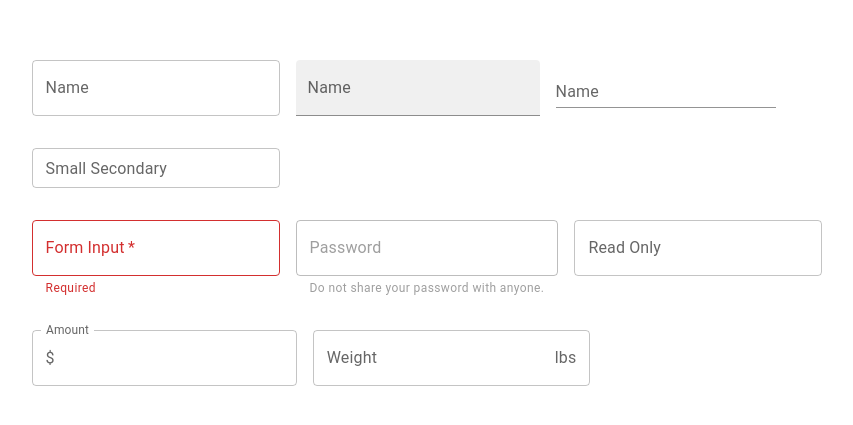
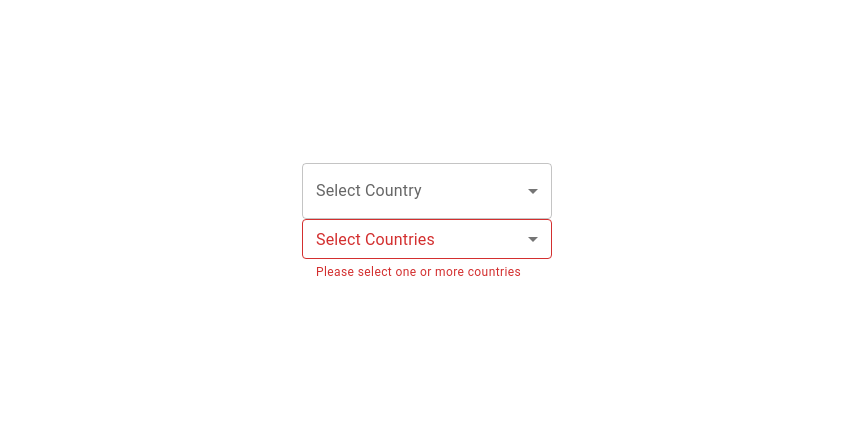
Before and after one commit to p-fassbender/react-material-ui-demo, a React (Vite) app: page / in a window 1280 px wide. Shown: the part 177-602 px from the top of the page, without its empty margins (213-1066 px from the left). Built offline with nearby package versions, Linux system fonts and the light colour scheme.

Commit message:
mui select

```diff
--- a/src/App.jsx
+++ b/src/App.jsx
@@ -1,5 +1,6 @@
 import './App.css'
 import { MuiButton } from './components/MuiButton'
+import { MuiSelect } from './components/MuiSelect'
 import { MuiTextField } from './components/MuiTextField'
 import { MuiTypography } from './components/MuiTypography'
 
@@ -11,7 +12,9 @@ function App() {
 
             {/* <MuiButton /> */}
 
-            <MuiTextField />
+            {/* <MuiTextField /> */}
+
+            <MuiSelect />
         </>
     )
 }
--- /dev/null
+++ b/src/components/MuiSelect.jsx
@@ -0,0 +1,58 @@
+import React from 'react'
+import { Box, TextField, MenuItem } from '@mui/material'
+import { useState } from 'react'
+
+export const MuiSelect = () => {
+    const [country, setCountry] = useState('')
+    const [countries, setCountries] = useState([])
+    // console.log({ country })
+    console.log({ countries })
+    const handleChangeCountry = (e) => {
+        setCountry(e.target.value)
+    }
+    const handleChangeCountries = (e) => {
+        const value = e.target.value
+        setCountries(typeof value === 'string' ? value.split(',') : value)
+    }
+
+    return (
+        <>
+            <Box width={'250px'}>
+                <TextField
+                    label='Select Country'
+                    select
+                    value={country}
+                    onChange={handleChangeCountry}
+                    fullWidth
+                >
+                    <MenuItem value='US'>United States</MenuItem>
+                    <MenuItem value='CA'>Canada</MenuItem>
+                    <MenuItem value='MX'>Mexico</MenuItem>
+                </TextField>
+            </Box>
+
+            <Box width={'250px'}>
+                <TextField
+                    label='Select Countries'
+                    select
+                    value={countries}
+                    onChange={handleChangeCountries}
+                    fullWidth
+                    slotProps={{
+                        select: {
+                            multiple: true
+                        }
+                    }}
+                    size='small'
+                    color='secondary'
+                    helperText='Please select one or more countries'
+                    error
+                >
+                    <MenuItem value='US'>United States</MenuItem>
+                    <MenuItem value='CA'>Canada</MenuItem>
+                    <MenuItem value='MX'>Mexico</MenuItem>
+                </TextField>
+            </Box>
+        </>
+    )
+}
```
